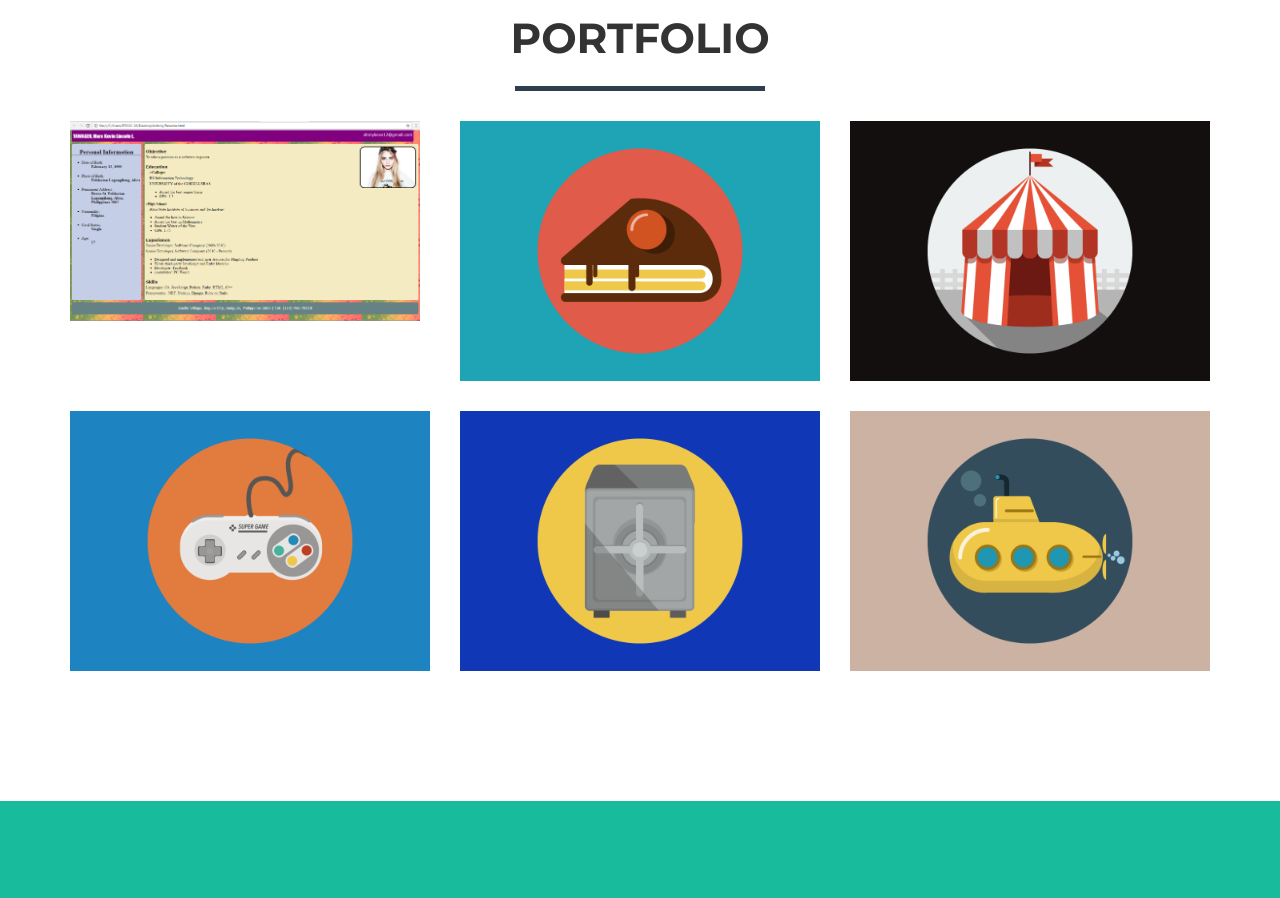
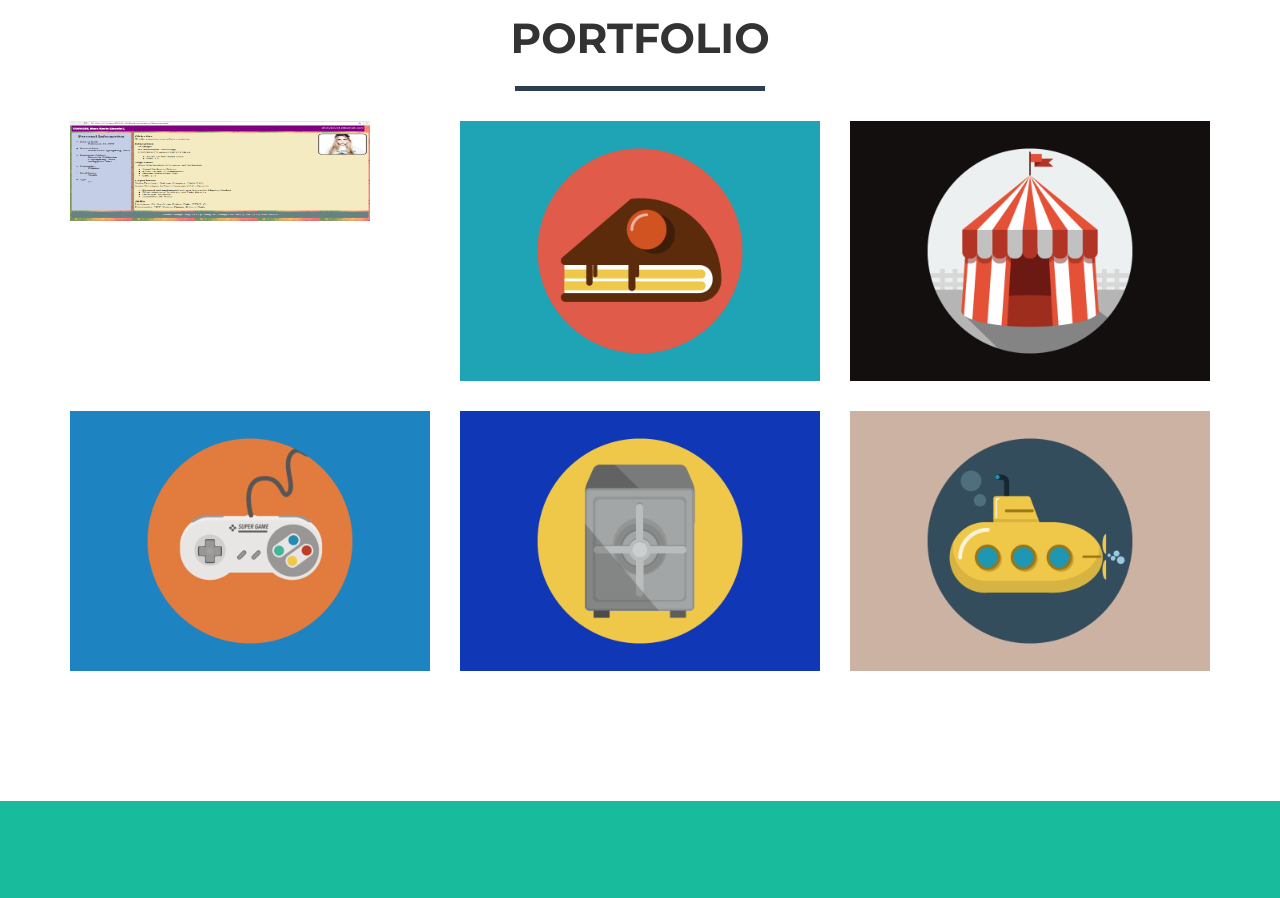
Before and after one commit to kevintawagen/github.io, a website: page index.html in a window 1280 px wide. Shown: the part 1140-2038 px from the top of the page. Drawn offline with nearby package versions, Linux system fonts and the light colour scheme.

Commit message:
Update index.html

```diff
--- a/index.html
+++ b/index.html
@@ -99,7 +99,7 @@
                                 <i class="fa fa-search-plus fa-3x"></i>
                             </div>
                         </div>
-                        <img src="resume.PNG" class="img-responsive" alt="" style="width: 350px; height: 200px">
+                        <img src="resume.PNG" class="img-responsive" alt="" style="width: 300px; height: 100px">
                     </a>
                 </div>
                 <div class="col-sm-4 portfolio-item">
```
